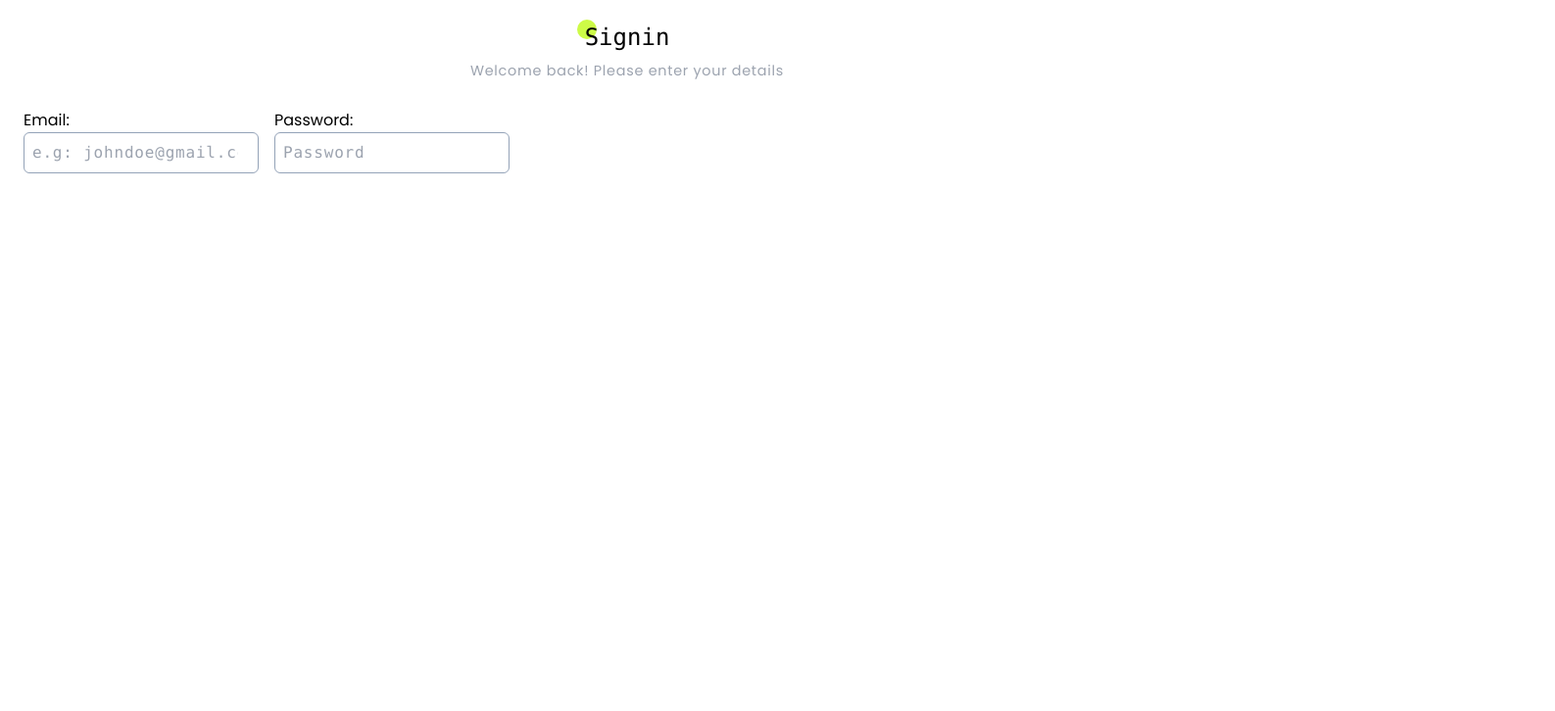
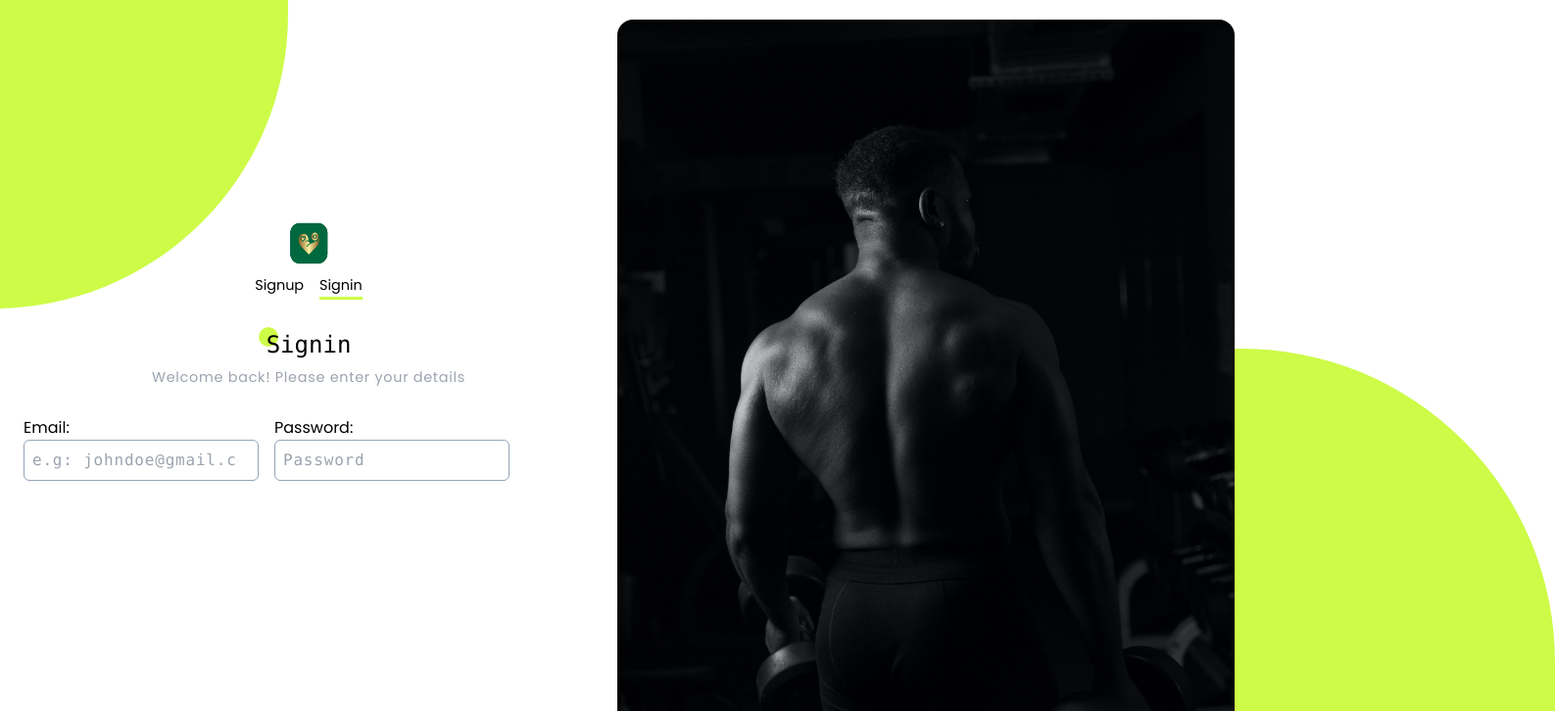
Before and after one commit to Leeyah-123/HealthSync, a React (Vite) app: page /auth/login in a window 1280 px wide. Shown: the top 726 px of the page at 98% size, 1587 px wide, since content can reach past the window. Built offline with nearby package versions, Linux system fonts and the light colour scheme.

Commit message:
Redo AuthLayout

```diff
--- a/src/components/layout/auth/auth.layout.jsx
+++ b/src/components/layout/auth/auth.layout.jsx
@@ -13,7 +13,7 @@
         <Navbar />
         <Outlet />
       </main>
-      <aside className="w-[100%] md:w-[50%] lg:w-[50%]">
+      <aside className="w-[100%] md:w-[50%] lg:w-[50%] mr-5 mt-5">
         <img
           className="hidden md:flex lg:flex w-full object-cover h-[92vh] rounded-2xl relative z-50"
           src="/assets/main/img8.jpg"
--- /dev/null
+++ b/src/pages/Contact.jsx
@@ -0,0 +1,5 @@
+const Contact = () => {
+  return <div>Contact</div>;
+};
+
+export default Contact;
--- a/src/routes/auth/login.routes.jsx
+++ /dev/null
@@ -1,5 +0,0 @@
-const Login = () => {
-  return <div>Login</div>;
-};
-
-export default Login;
--- a/src/routes/auth/signup.routes.jsx
+++ /dev/null
@@ -1,5 +0,0 @@
-const Signup = () => {
-  return <div>Signup</div>;
-};
-
-export default Signup;
--- a/src/routes/contact.routes.jsx
+++ /dev/null
@@ -1,5 +0,0 @@
-const Contact = () => {
-  return <div>contact</div>
-}
-
-export default Contact;
--- a/src/routes/home.routes.jsx
+++ /dev/null
@@ -1,7 +0,0 @@
-import Main from '../components/core/home/Main';
-
-const Home = () => {
-  return <Main />;
-};
-
-export default Home;
```
Also changed, not shown: src/main.jsx (+27 -27 lines), 1 other file (tests, documents, lock files or other folders).
